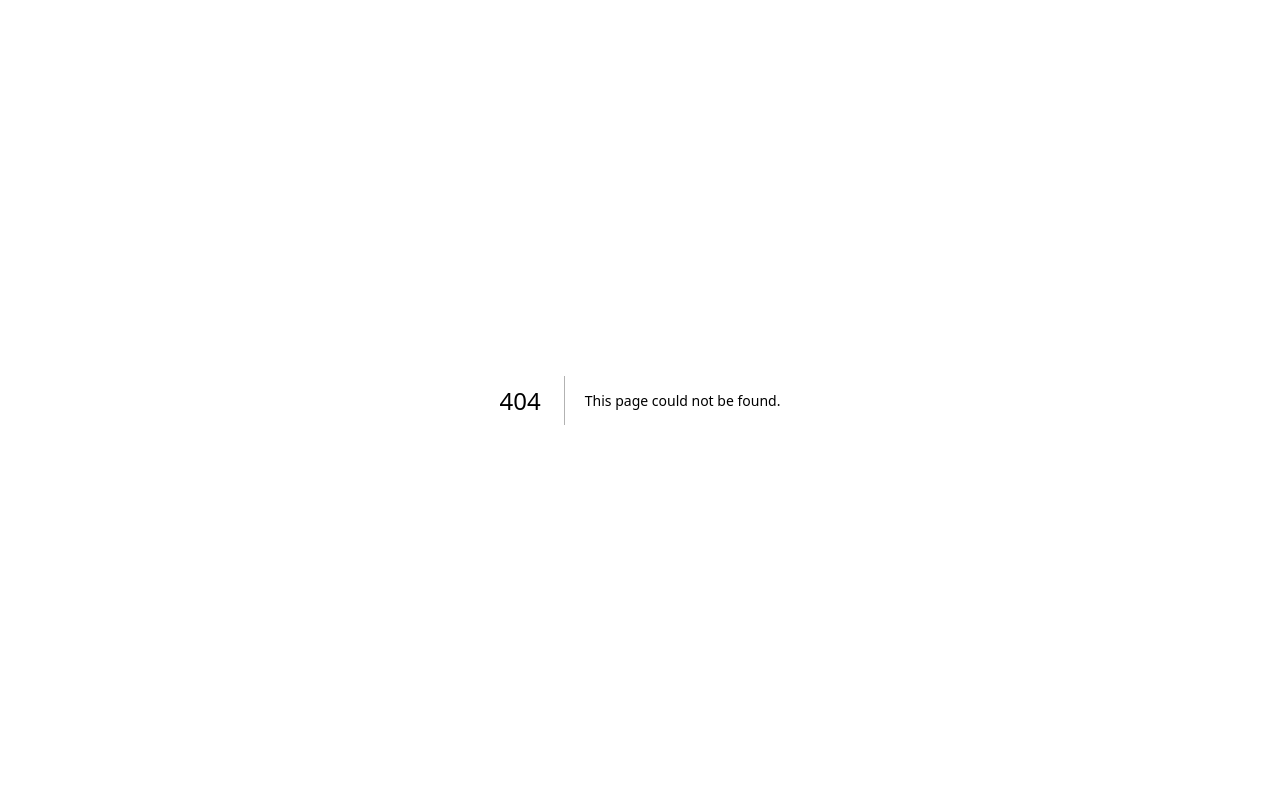
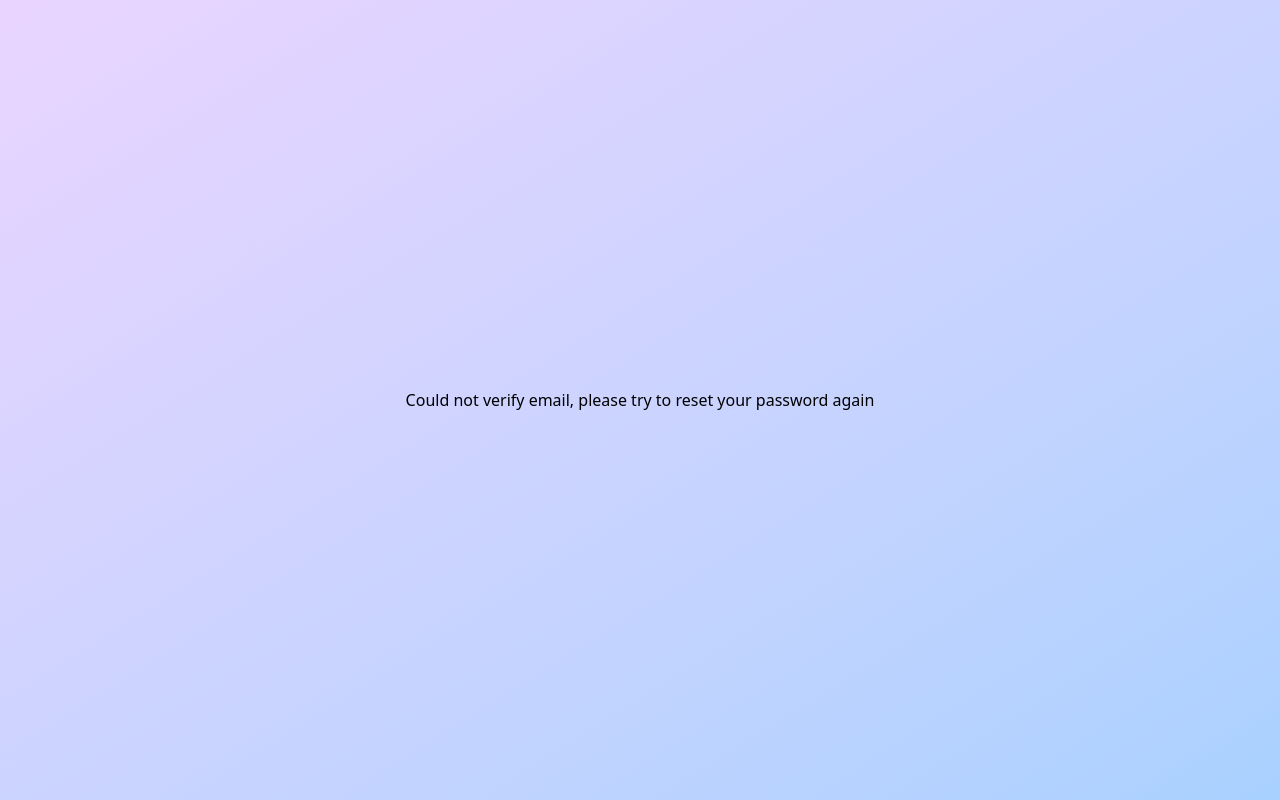
Before and after one commit to zaru-noodles/notelock, a Next.js app: page /reset-password/error in a window 1280 px wide. Before the commit this address had no page. Built offline with nearby package versions, Linux system fonts and the light colour scheme; no server answers.

Commit message:
added error page for confirming account

```diff
--- /dev/null
+++ b/app/(public)/reset-password/error/page.tsx
@@ -0,0 +1,3 @@
+export default function ResetPasswordError() {
+  return <p>Could not verify email, please try to reset your password again</p>;
+}
--- a/app/(public)/reset-password/update/page.tsx
+++ b/app/(public)/reset-password/update/page.tsx
@@ -1,5 +1,5 @@
 import UpdatePasswordForm from "@/app/components/auth/UpdatePasswordForm";
 
-export default function Login() {
+export default function UpdatePassword() {
   return <UpdatePasswordForm />;
 }
--- a/app/api/auth/confirmAccount/route.ts
+++ b/app/api/auth/confirmAccount/route.ts
@@ -22,6 +22,6 @@ export async function GET(request: NextRequest) {
     }
   }
   // return the user to an error page with some instructions
-  redirectTo.pathname = "/auth/auth-code-error";
+  redirectTo.pathname = "/reset-password/error";
   return NextResponse.redirect(redirectTo);
 }
```
